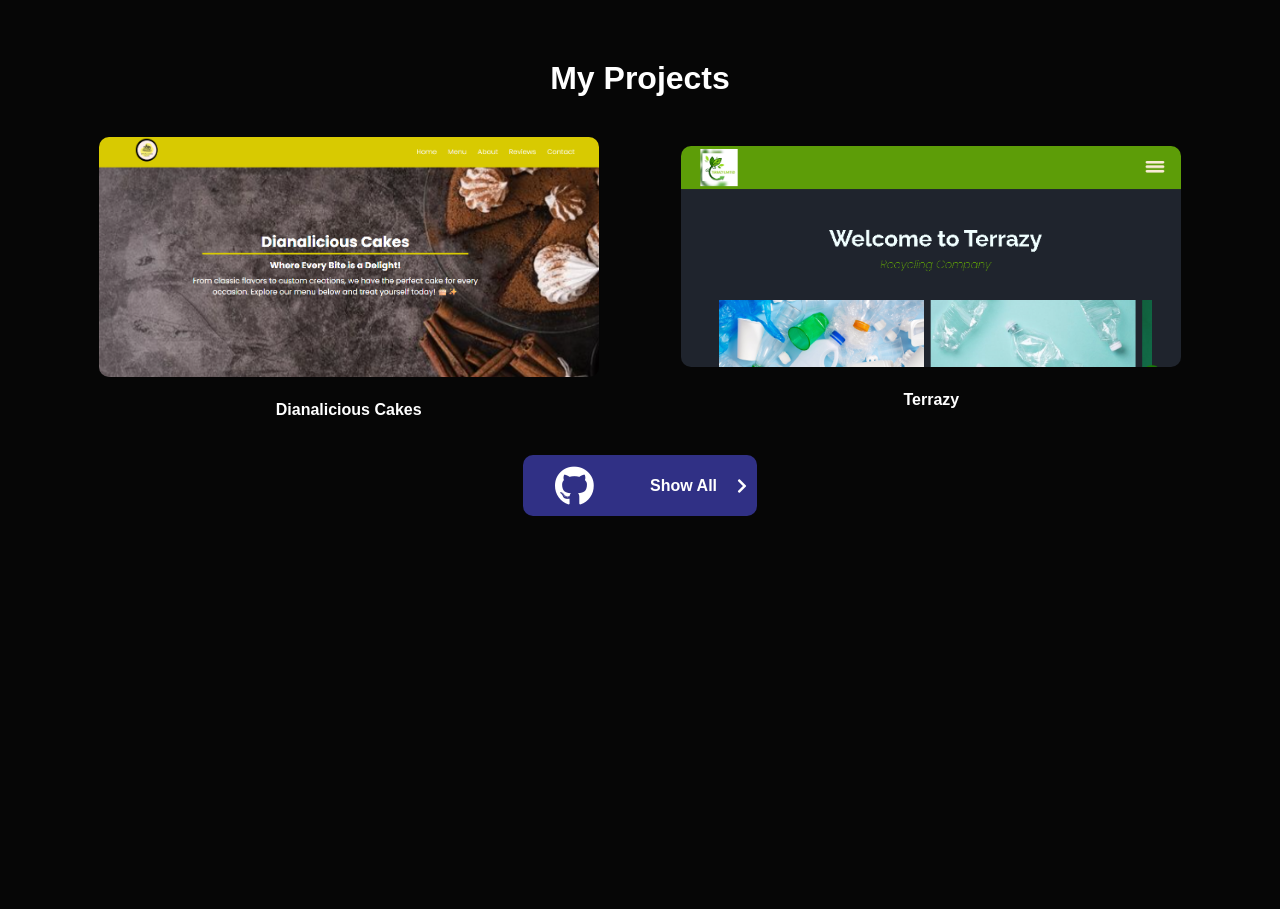
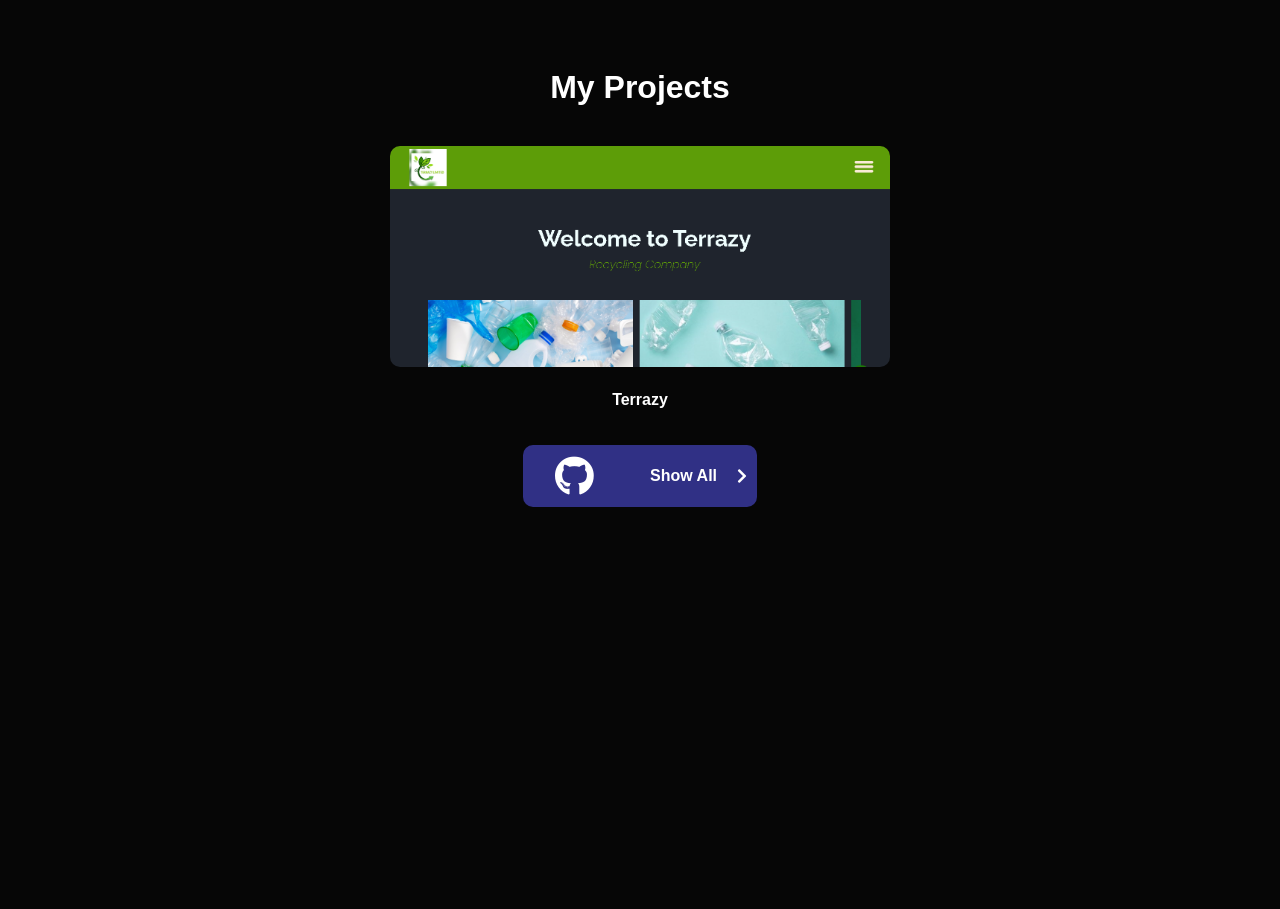
Before and after one commit to MwangiKazoora13/Me, a plain HTML site: page index.html in a window 1280 px wide. Shown: the part 880-1789 px from the top of the page. Drawn offline with Linux system fonts and the light colour scheme.

Commit message:
adding the cpanel git file and updating the browser icon

```diff
--- a/index.html
+++ b/index.html
@@ -4,6 +4,7 @@
     <meta charset="UTF-8">
     <meta name="viewport" content="width=device-width, initial-scale=1.0">
     <title>Portfolio</title>
+    <link rel="icon" type="image/jpg" href="portfolio_images/dp.png">
     <link rel="stylesheet" href="styles.css">
     <link
       rel="stylesheet"
@@ -39,12 +40,6 @@
     <section id="projects">
       <h1 class="project-header">My Projects</h1>
       <div class="project-gallery">
-        <div class="item">
-          <a href="https://mwangikazoora13.github.io/Dianalicious-Cakes/" target="_blank">
-            <img src="./portfolio_images/dianalicious_cakes.png" alt="dianalicious_cakes">
-            <p>Dianalicious Cakes</p>
-          </a>
-        </div>
         <div class="item">
           <a href="https://github.com/MwangiKazoora13?tab=repositories" target="_blank">
             <img src="./portfolio_images/terrazy.png" alt="Terrazy">
```
Also changed, not shown: 1 other file.
